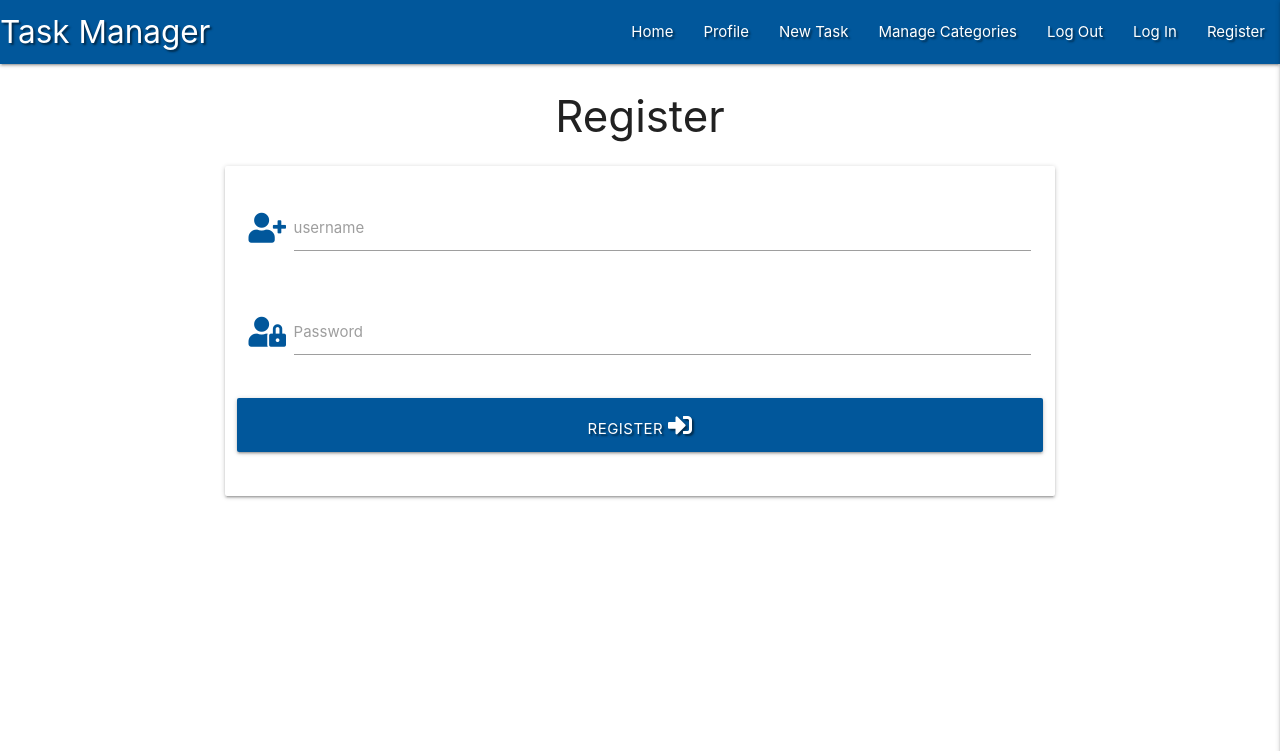
After one commit to patosorio/task-manager, a Flask app: page /register in a window 1280 px wide. The commit adds this page. Shown: the top 751 px of the page. Run offline with Flask 2, Linux system fonts and the light colour scheme; some libraries are stand-ins or nearby versions.

Commit message:
Add register template

```diff
--- a/app.py
+++ b/app.py
@@ -4,6 +4,7 @@ from flask import (
     redirect, request, session, url_for)
 from flask_pymongo import PyMongo
 from bson.objectid import ObjectId
+from werkzeug.security import generate_password_hash, check_password_hash
 
 if os.path.exists("env.py"):
     import env
@@ -23,6 +24,13 @@ def get_tasks():
     return render_template("tasks.html", tasks=tasks)
 
 
+
+# Registration Functionality
+
+@app.route("/register", methods=["GET", "POST"])
+def register():
+    return render_template("register.html")
+
 if __name__ == "__main__":
     app.run(host=os.environ.get("IP"),
             port=int(os.environ.get("PORT")),
--- a/static/css/style.css
+++ b/static/css/style.css
@@ -1,3 +1,3 @@
-body{
-
+.text-shadow{
+    text-shadow: 2px 2px 2px rgba(0,0,0,0.5);
 }
--- a/static/js/script.js
+++ b/static/js/script.js
@@ -0,0 +1,3 @@
+$(document).ready(function(){
+    $('.sidenav').sidenav({edge: "right"});
+  });
--- a/templates/base.html
+++ b/templates/base.html
@@ -14,6 +14,37 @@
 </head>
 <body>
 
+    <header>
+        <!-- Top Bar -->
+        <nav class="nav-extended text-shadow light-blue darken-4">
+            <div class="nav-wrapper">
+              <a href="{{ url_for('get_tasks') }}" class="brand-logo">Task Manager</a>
+              <a href="#" data-target="mobile-demo" class="sidenav-trigger right"><i class="fas fa-bars"></i></a>
+              <ul class="right hide-on-med-and-down">
+                <li><a href="{{ url_for('get_tasks') }}">Home</a></li>
+                <li><a href="#">Profile</a></li>
+                <li><a href="#">New Task</a></li>
+                <li><a href="#">Manage Categories</a></li>
+                <li><a href="#">Log Out</a></li>
+                <li><a href="#">Log In</a></li>
+                <li><a href="{{ url_for('register') }}">Register</a></li>
+              </ul>
+            </div>
+          </nav>
+          <!-- mobile sidenav -->
+          <ul class="sidenav" id="mobile-demo">
+            <li><h4 class="center-align light-blue-text text-darken-4">Task Manager</h4></li>
+            <li><a href="{{ url_for('get_tasks') }}">Home</a></li>
+            <li><a href="#">Profile</a></li>
+            <li><a href="#">New Task</a></li>
+            <li><a href="#">Manage Categories</a></li>
+            <li><a href="#">Log Out</a></li>
+            <li><a href="#">Log In</a></li>
+            <li><a href="{{ url_for('register') }}">Register</a></li>
+          </ul>
+
+    </header>
+
     {% block content %}
     {% endblock %}
 
--- /dev/null
+++ b/templates/register.html
@@ -0,0 +1,32 @@
+{% extends "base.html" %}
+{% block content %}
+    <h3 class="center-align">Register</h3>
+        <div class="row">
+            <form class="col s12 m8 offset-m2" method="POST" action="{{ url_for('register') }}">
+                <div class="card-panel">
+                    <!-- Username Field-->
+                    <div class="row">
+                        <div class="input-field col s12">
+                            <i class="fas fa-user-plus prefix light-blue-text text-darken-4"></i>
+                            <input id="username" name="username" type="text" class="validate">
+                            <label for="username">username</label>
+                        </div>
+                    </div>
+                    <!-- Password Field-->
+                    <div class="row">
+                        <div class="input-field col s12">
+                            <i class="fas fa-user-lock prefix light-blue-text text-darken-4"></i>
+                            <input id="password" name="password" type="password" class="validate">
+                            <label for="password">Password</label>
+                        </div>
+                    </div>
+                    <!-- Submimt Button-->
+                    <div class="row">
+                        <button type="submit" class="col s12 btn-large light-blue darken-4 text-shadow">
+                            Register <i class="fas fa-sign-in-alt"></i>
+                        </button>
+                    </div>
+                </div>
+            </form>
+        </div>
+{% endblock %}
```
